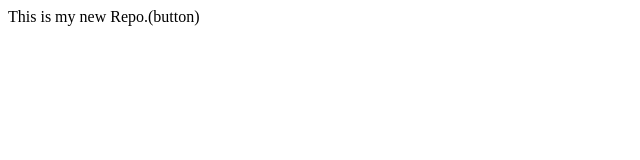
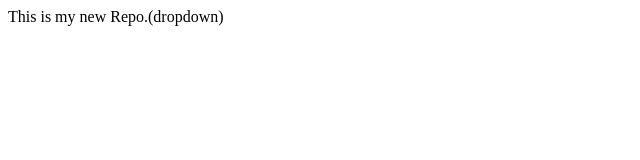
Before and after one commit to adityamishra5050/local_repo, a plain HTML site: page index.html in a window 1280 px wide. Shown: the full height of the page, 0-640 px from the left. Drawn offline with Linux system fonts and the light colour scheme.

Commit message:
Added drpdown

```diff
--- a/index.html
+++ b/index.html
@@ -1 +1 @@
-<p>This is my new Repo.(button)</p>
+<p>This is my new Repo.(dropdown)</p>
```
